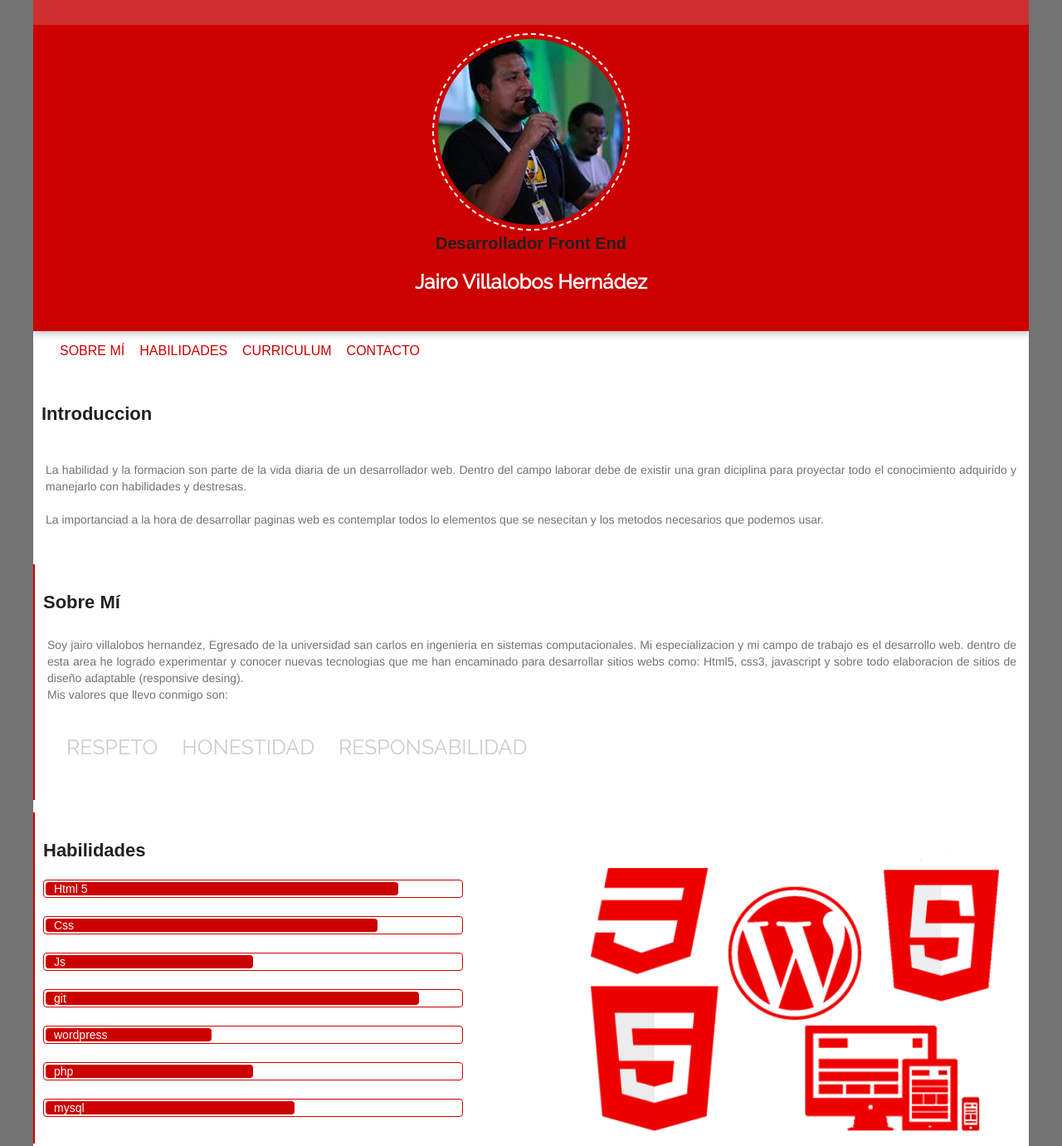
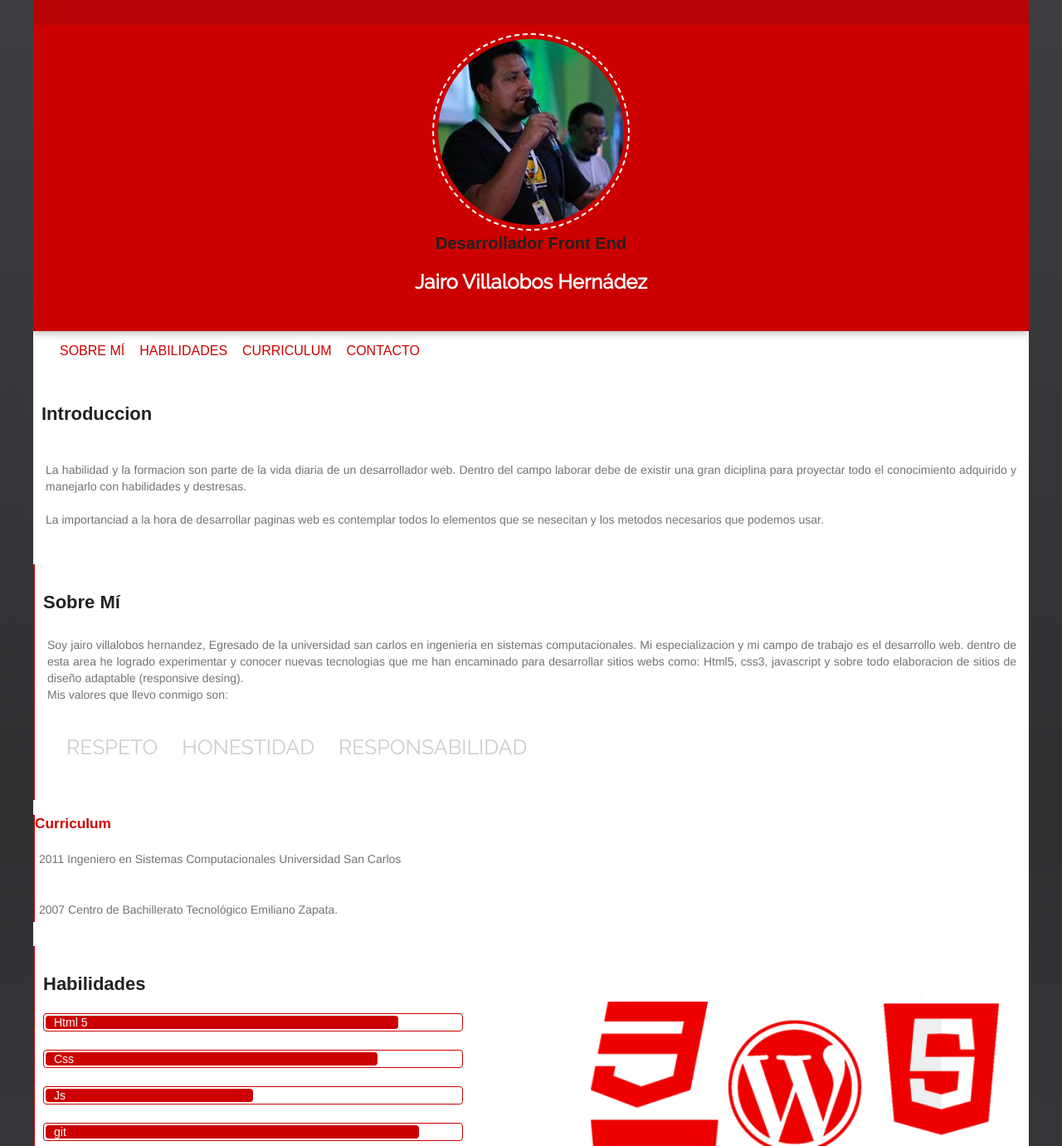
Before and after one commit to milosmiler/curriculum, a plain HTML site: page index.html in a window 1280 px wide. Shown: the top 1381 px of the page at 83% size. Drawn offline with nearby package versions, Linux system fonts and the light colour scheme; files whose address does not match are found by name.

Commit message:
agregando nueva section y css

```diff
--- a/index.html
+++ b/index.html
@@ -58,6 +58,17 @@
 					</p>
 			</article>
 		</section>
+		<section id='curriculum'>
+			<article class='curriculum-general borde-izquierdo'>
+				<h2>Curriculum </h2>
+				<p> 2011 Ingeniero en Sistemas Computacionales  Universidad San Carlos</p>
+				<br>
+				<p>2007  Centro de Bachillerato Tecnológico Emiliano Zapata.</p>
+
+
+
+			</article>
+		</section>
 
 		<section class='section-curriculum'>
 			<article class='curriculum borde-izquierdo clearfix'>
@@ -98,6 +109,7 @@
 			</article>
 		</section>
 
+
 		<footer>
 				<p>Jairo Villalobos Hernández  -Desarrollador Front End Derechos reservados  2015</p>
 		</footer>
--- a/style.css
+++ b/style.css
@@ -90,7 +90,7 @@ img {height: auto; max-width: 100%; }
     font-style: normal;
     text-transform: initial;
 }
-body{background: #727272;}
+body{background: linear-gradient(#3d3e41, #2e2f31, #3d3e41);}
 .borde-izquierdo{border-left: 2px solid #CC0000; margin-top: 15px;}
 .borde-divide{-webkit-box-shadow: 0px 1px 10px 1px rgba(182,182,182,1);
 -moz-box-shadow: 0px 1px 10px 1px rgba(182,182,182,1);
@@ -98,7 +98,7 @@ box-shadow: 0px 1px 10px 1px rgba(182,182,182,1);}
 .container{max-width:1200px; height: auto; margin: 0 auto; overflow: hidden;background: #fff;}
 
 header{background:#CC0000; padding: 0px 0px 20px 0px; max-width: 100%; margin-bottom:5px;}
-header .banda-red{ width: 100%; height:30px; background: #CF2F2F; margin-bottom: 10px;}
+header .banda-red{ width: 100%; height:30px; background: #b70303; margin-bottom: 10px;}
 
 header h1{font-family: 'raleway';color: #FFF; font-weight: 700; text-align: center;margin-top: 1px;}
 header h2{font-size: 20px; text-align: center; margin-top: 3px; color: #212121;}
```
